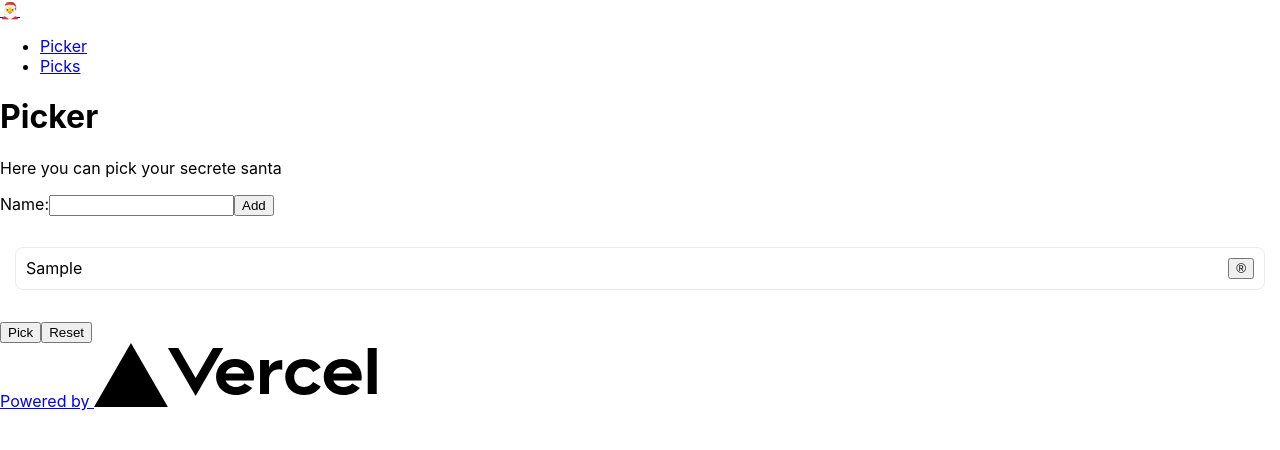
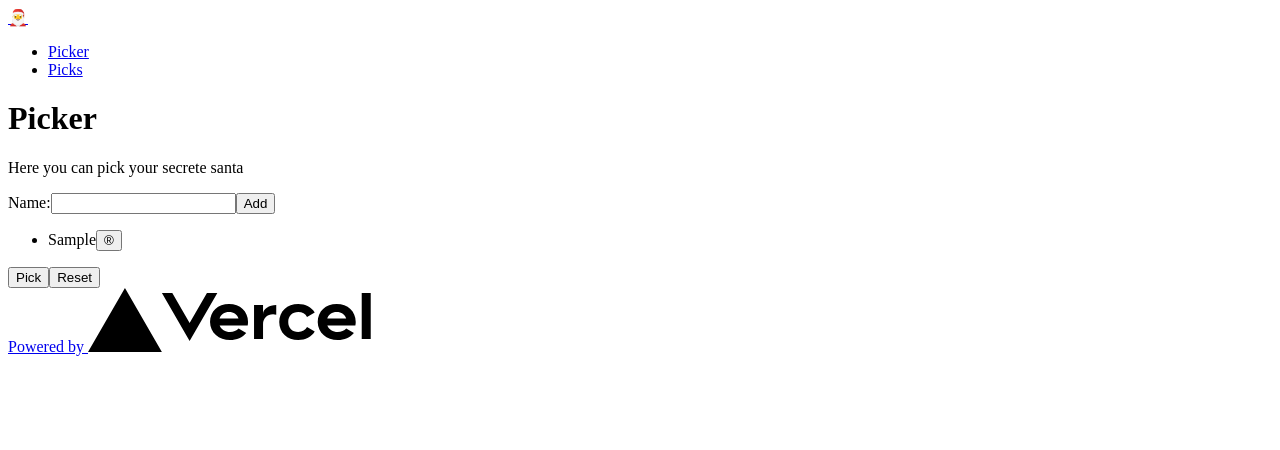
Before and after one commit to KaroGil/secretSanta, a Next.js app: page /picker in a window 1280 px wide. Both pictures are taken after typing "Sample" into the empty fields and a click on the input "Add". Shown: the top 450 px of the page. Built offline with nearby package versions, Linux system fonts and the light colour scheme.

Commit message:
remove all styles

```diff
--- a/pages/components/Names.tsx
+++ b/pages/components/Names.tsx
@@ -26,24 +26,9 @@ export default function Names({
       <div>
         <p>Here you can pick your secrete santa</p>
         <NameForm names={names} setNames={setNames} />
-        <ul
-          style={{
-            listStyleType: 'none',
-            padding: '10px',
-          }}
-        >
+        <ul>
           {names.map((name, ind) => (
-            <li
-              style={{
-                padding: '10px',
-                border: '1px solid #eaeaea',
-                margin: '5px',
-                borderRadius: '8px',
-                display: 'flex',
-                justifyContent: 'space-between',
-              }}
-              key={ind}
-            >
+            <li key={ind}>
               <span>{name}</span>
               <button onClick={() => remove(ind)}>&reg;</button>
             </li>
--- a/pages/components/RevealCard.tsx
+++ b/pages/components/RevealCard.tsx
@@ -25,13 +25,7 @@ export default function RevealCard({ giver, reciever }) {
       <div>
         <h1>RevealCard - {giver}</h1>
         {reavealed ? (
-          <div
-            style={{
-              display: 'flex',
-              flexDirection: 'column',
-              alignItems: 'center',
-            }}
-          >
+          <div>
             <p>Here is your secrete santa</p>
             <p>{reciever} </p>
             <p>Time remaining: {delay} seconds</p>
--- a/pages/picker/index.tsx
+++ b/pages/picker/index.tsx
@@ -33,28 +33,6 @@ export default function Picker() {
         )}
       </div>
       <Footer />
-      <style jsx global>{`
-        html,
-        body {
-          padding: 0;
-          margin: 0;
-          font-family:
-            -apple-system,
-            BlinkMacSystemFont,
-            Segoe UI,
-            Roboto,
-            Oxygen,
-            Ubuntu,
-            Cantarell,
-            Fira Sans,
-            Droid Sans,
-            Helvetica Neue,
-            sans-serif;
-        }
-        * {
-          box-sizing: border-box;
-        }
-      `}</style>
     </div>
   );
 }
```
Also changed, not shown: pages/picks/index.tsx (+0 -22 lines).
